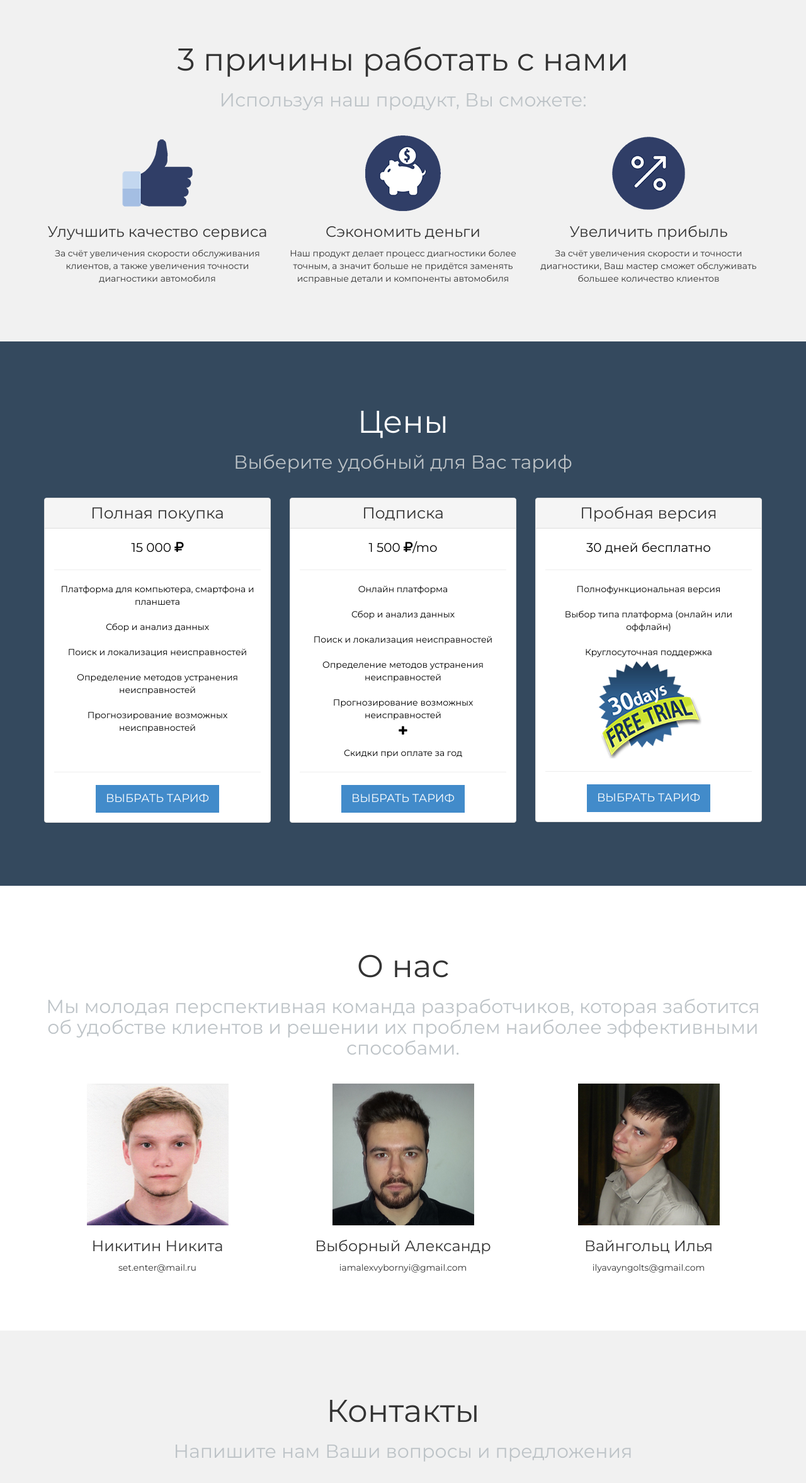
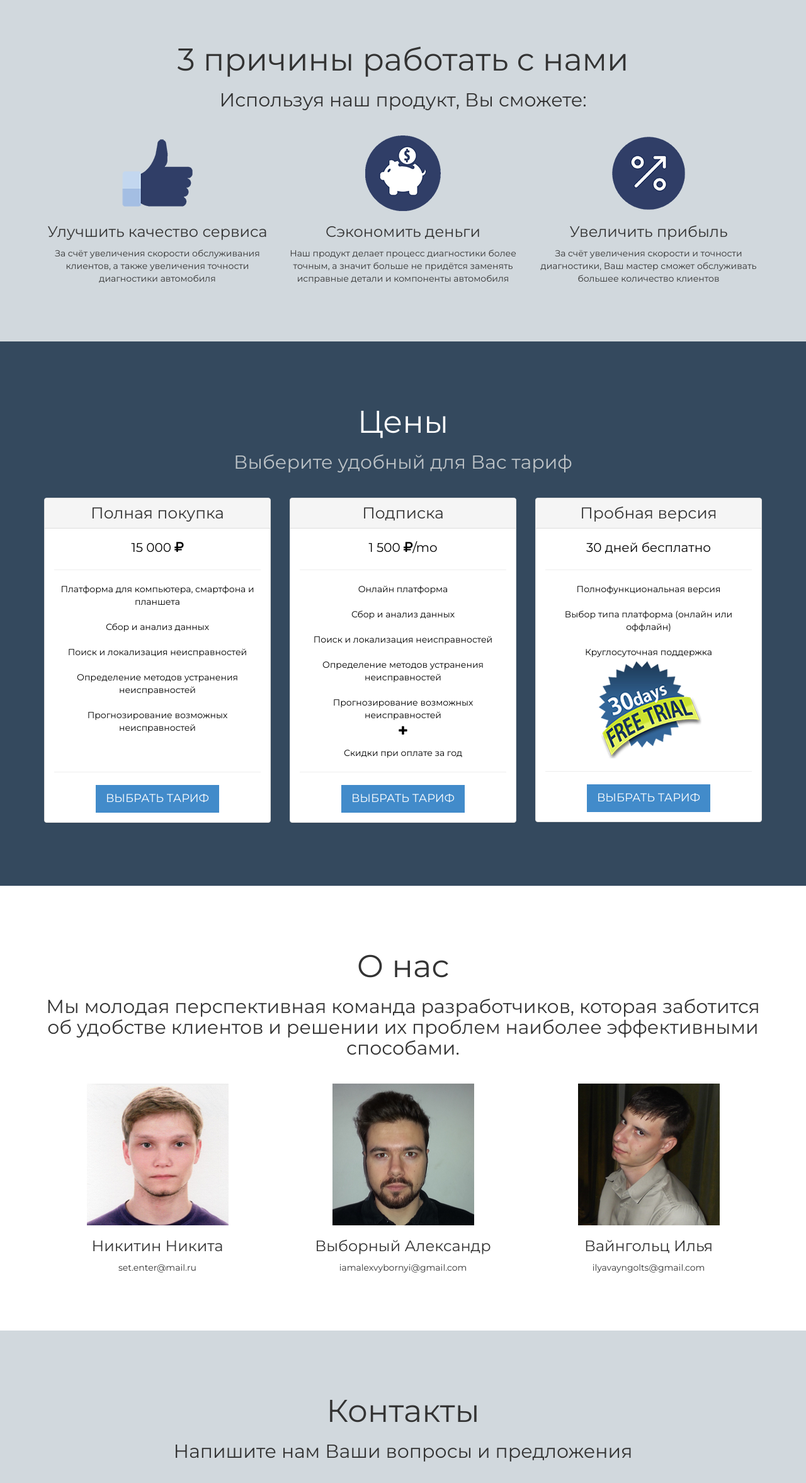
Before and after one commit to sadtool/sadtool.github.io, a plain HTML site: page index.html in a window 1280 px wide. Shown: the part 1412-3766 px from the top of the page at 63% size. Drawn offline with Linux system fonts and the light colour scheme.

Commit message:
Update Colors
Update Colors

```diff
--- a/index.html
+++ b/index.html
@@ -144,11 +144,11 @@
 
 
 <!-- Portfolio Section -->
-<section id="portfolio">
+<section id="portfolio" style="background-color: #d1d8dd;">
 <div class="container text-center">
 <div class="row">
 <h1 class="title">3 причины работать с нами</h1>
-<h2 class="subtitle">Используя наш продукт, Вы сможете:</h2>
+<h2 class="subtitle" style="color: #333333;">Используя наш продукт, Вы сможете:</h2>
 
     <div class="col-lg-4 col-md-4 col-sm-4 col-xs-12">
     <div class="service-item">
@@ -270,7 +270,7 @@
     <div class="container text-center">
     <div class="row">
     <h1 class="title">О нас</h1>
-    <h2 class="subtitle">Мы молодая перспективная команда разработчиков, которая заботится об удобстве клиентов и решении их проблем наиболее эффективными способами.</h2>
+    <h2 class="subtitle" style="color: #333333;">Мы молодая перспективная команда разработчиков, которая заботится об удобстве клиентов и решении их проблем наиболее эффективными способами.</h2>
 
 	<div class="col-lg-4 col-md-4 col-sm-4 col-xs-12">
     <img src="assets/img/about/N.png" alt="">
@@ -296,12 +296,12 @@
 <!-- About Section End -->
 
 <!-- Conatct Section -->
-    <section id="contact">
+    <section id="contact" style="background-color: #d1d8dd;">
     <div class="container text-center">
     <div class="row">
     <h1 class="title">Контакты</h1>
 
-    <h2 class="subtitle">Напишите нам Ваши вопросы и предложения</h2>
+    <h2 class="subtitle" style="color: #333333;">Напишите нам Ваши вопросы и предложения</h2>
 
 
     <form class="contact-form" id="formContact" action="https://formspree.io/info.sadtool@gmail.com" method="POST">
@@ -359,7 +359,7 @@
 <!-- Conatct Section End-->
 
 
-    <div id="copyright">
+    <div id="copyright" style="background-color: #d1d8dd;">
     <div class="container">
     <div class="col-md-10"><p>© SAD Studio 2016 All right reserved. Design by <a href="http://graygrids.com">GrayGrids</a></p></div>
     <div class="col-md-2">
```
